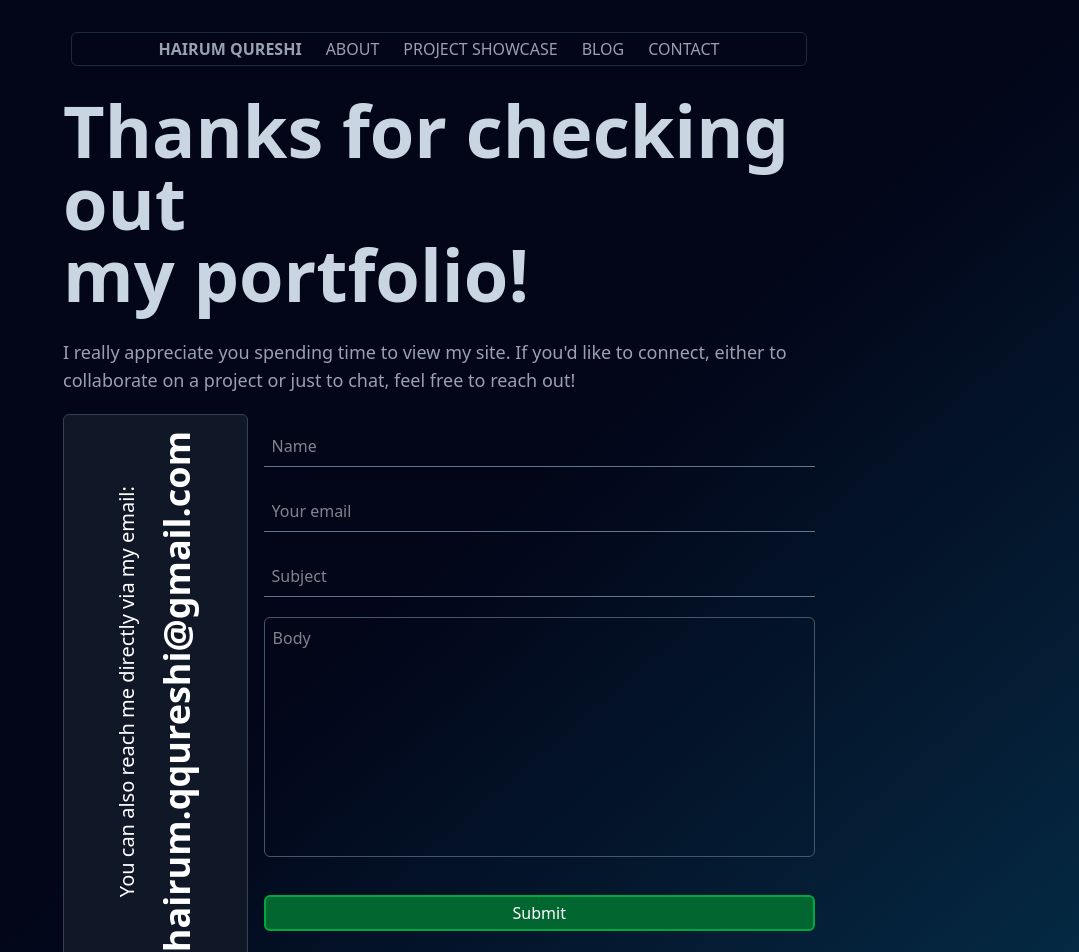
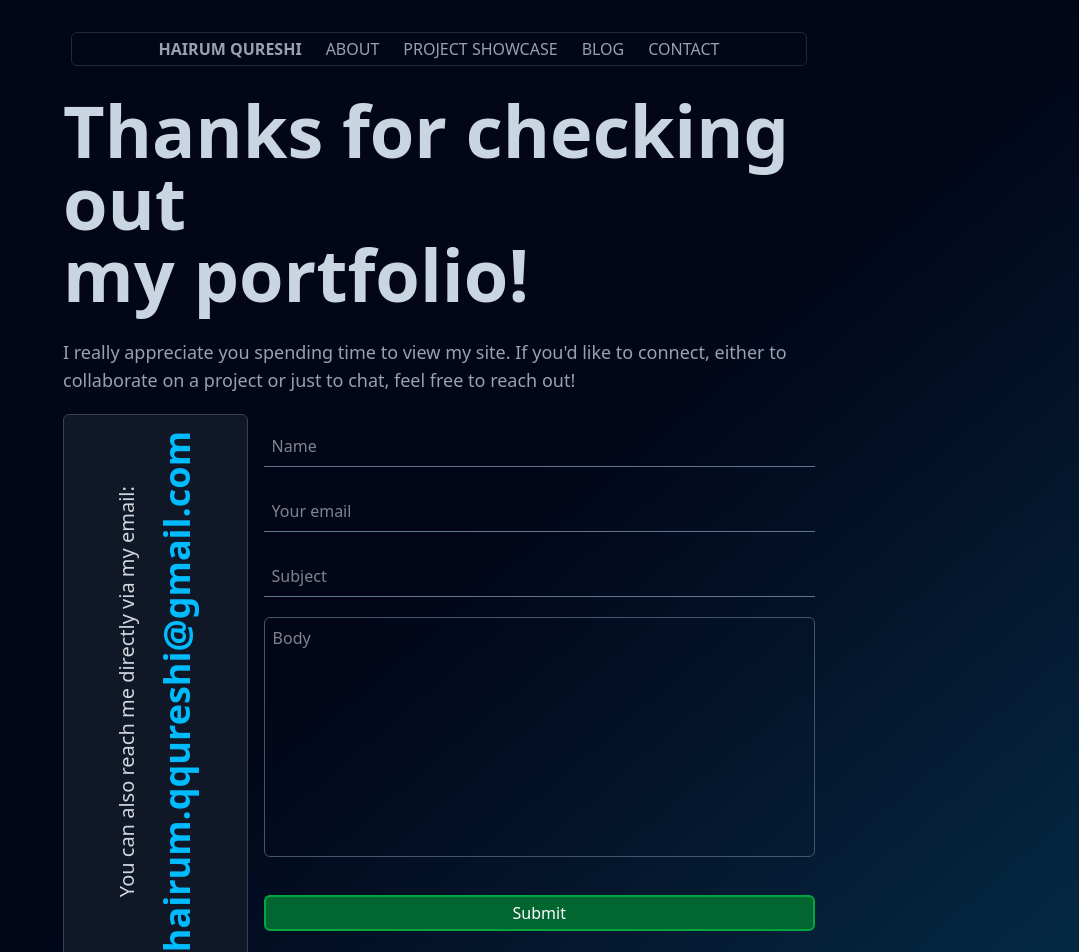
Before and after one commit to Hairum-Qureshi/personal-portfolio, a Next.js app: page /contact in a window 1280 px wide. Shown: the top 952 px of the page, without its empty margins (201-1280 px from the left). Built offline with nearby package versions, Linux system fonts and the light colour scheme.

Commit message:
changed color of email to blue for desktop view as well and changed gray text color to a lighter shade for email text

```diff
--- a/app/contact/page.tsx
+++ b/app/contact/page.tsx
@@ -58,9 +58,9 @@ export default function Contact() {
 			</div>
 
 			<div className="w-full flex flex-col lg:flex-row space-y-6 lg:space-y-0 lg:space-x-4">
-				<div className="hidden lg:flex w-1/4 bg-gray-900 text-white rounded-md justify-center items-center p-4 border border-gray-700">
+				<div className="hidden lg:flex w-1/4 bg-gray-900 text-gray-300  rounded-md justify-center items-center p-4 border border-gray-700">
 					<div className="[writing-mode:vertical-lr] rotate-180 flex flex-col items-center gap-4">
-						<span className="text-4xl font-semibold">
+						<span className="text-4xl font-semibold text-sky-400">
 							hairum.qqureshi@gmail.com
 						</span>
 						<span className="text-xl">
@@ -68,7 +68,7 @@ export default function Contact() {
 						</span>
 					</div>
 				</div>
-				<div className="lg:hidden block lg:flex w-full bg-gray-900 text-gray-400 justify-center items-center p-4 border border-gray-700">
+				<div className="lg:hidden block lg:flex w-full bg-gray-900 text-gray-300 justify-center items-center p-4 border border-gray-700">
 					<div className="flex flex-col items-center gap-4">
 						<span className="text-lg">
 							You can also reach me directly via my email:
```
